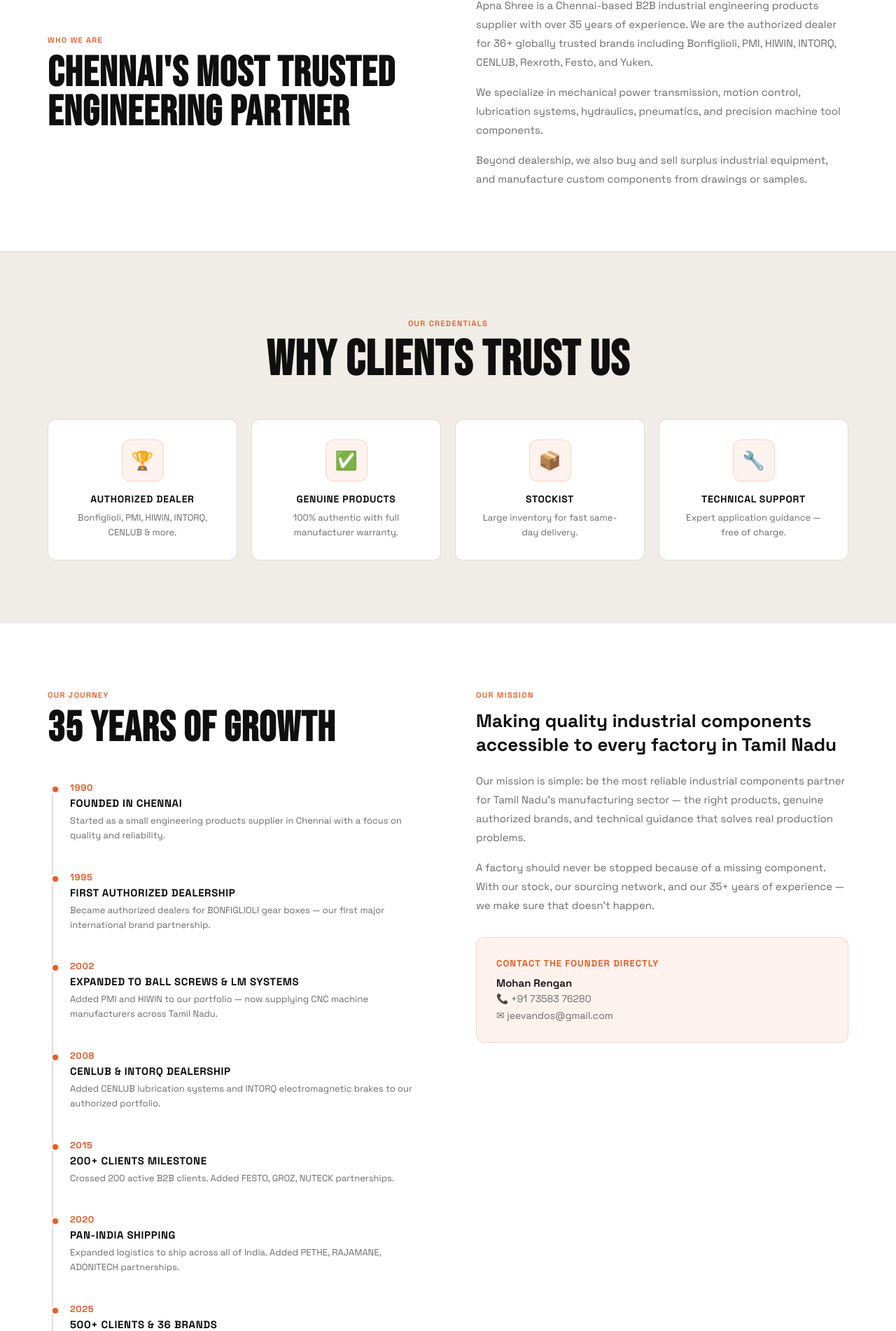
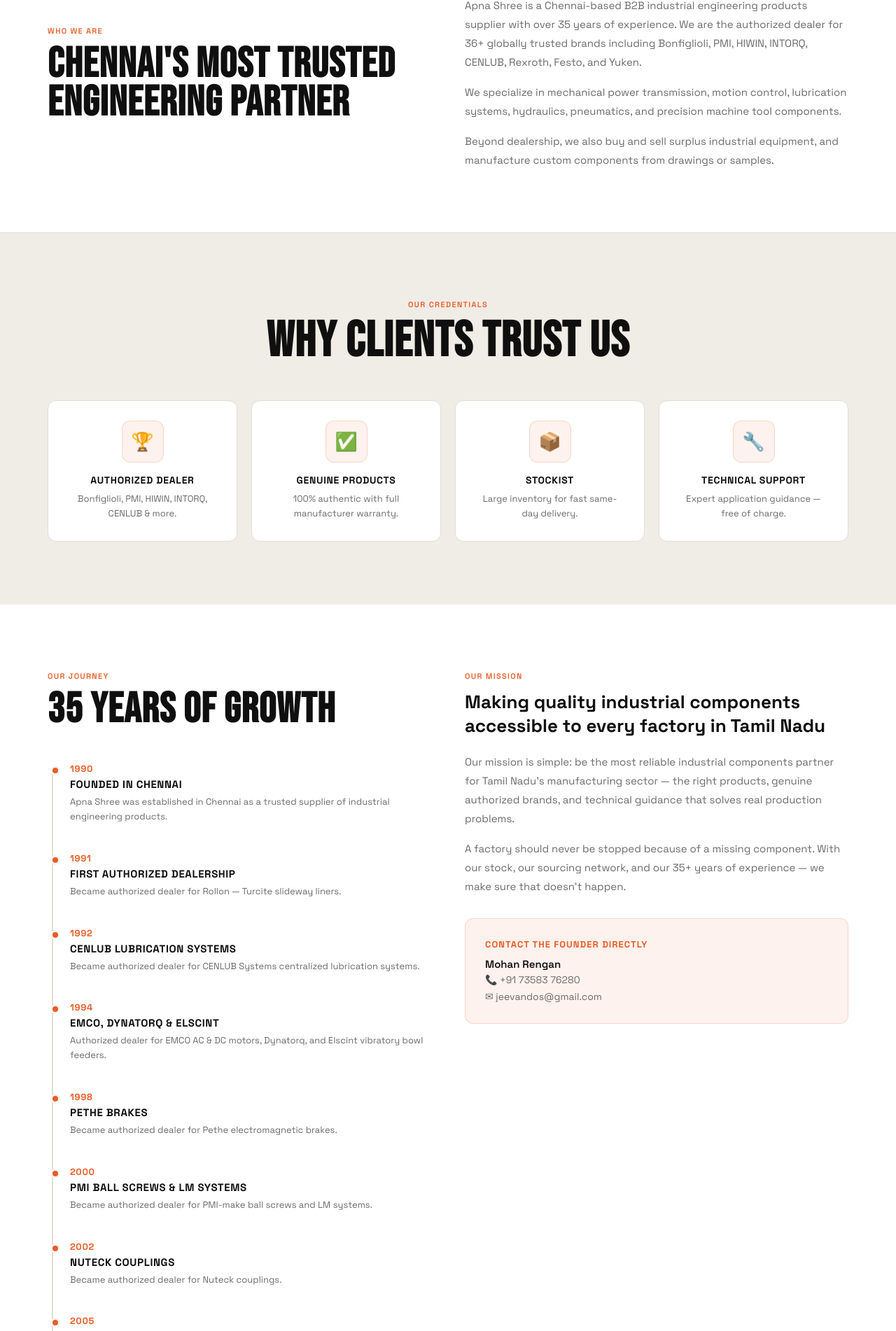
Before and after one commit to apnashreeinquiry-cloud/apnashree-website, a Next.js app: page /about in a window 1280 px wide. Shown: the part 875-2777 px from the top of the page at 70% size. Built offline with nearby package versions, Linux system fonts and the light colour scheme.

Commit message:
About page: real company history, FAQ section, 1500+ clients, mobile responsive

```diff
--- a/src/app/about/page.js
+++ b/src/app/about/page.js
@@ -2,15 +2,23 @@
 import Navbar from '@/components/Navbar'
 import Footer from '@/components/Footer'
 import SmartImage from '@/components/SmartImage'
-export const metadata = { title: 'About Apna Shree | 35+ Years Authorized Industrial Dealer Chennai', description: "Apna Shree — Chennai's most trusted industrial engineering partner since 1990. Authorized dealer for CENLUB, INTORQ, BONFIGLIOLI, PMI, HIWIN. 500+ B2B clients.", alternates: { canonical: 'https://apnashree.com/about' } }
+import FaqSection from '@/components/FaqSection'
+export const metadata = { title: 'About Apna Shree | 35+ Years Authorized Industrial Dealer Chennai', description: "Apna Shree — Chennai's most trusted industrial engineering partner since 1990. Authorized dealer for CENLUB, INTORQ, BONFIGLIOLI, PMI, HIWIN. 1500+ B2B clients.", alternates: { canonical: 'https://apnashree.com/about' } }
 const timeline = [
-  { year: '1990', title: 'Founded in Chennai', desc: 'Started as a small engineering products supplier in Chennai with a focus on quality and reliability.' },
-  { year: '1995', title: 'First Authorized Dealership', desc: 'Became authorized dealers for BONFIGLIOLI gear boxes — our first major international brand partnership.' },
-  { year: '2002', title: 'Expanded to Ball Screws & LM Systems', desc: 'Added PMI and HIWIN to our portfolio — now supplying CNC machine manufacturers across Tamil Nadu.' },
-  { year: '2008', title: 'CENLUB & INTORQ Dealership', desc: 'Added CENLUB lubrication systems and INTORQ electromagnetic brakes to our authorized portfolio.' },
-  { year: '2015', title: '200+ Clients Milestone', desc: 'Crossed 200 active B2B clients. Added FESTO, GROZ, NUTECK partnerships.' },
-  { year: '2020', title: 'Pan-India Shipping', desc: 'Expanded logistics to ship across all of India. Added PETHE, RAJAMANE, ADONITECH partnerships.' },
-  { year: '2025', title: '500+ Clients & 36 Brands', desc: 'Now serving 500+ B2B manufacturing clients with 36+ authorized brand partnerships and growing.' },
+  { year: '1990', title: 'Founded in Chennai', desc: 'Apna Shree was established in Chennai as a trusted supplier of industrial engineering products.' },
+  { year: '1991', title: 'First Authorized Dealership', desc: 'Became authorized dealer for Rollon — Turcite slideway liners.' },
+  { year: '1992', title: 'CENLUB Lubrication Systems', desc: 'Became authorized dealer for CENLUB Systems centralized lubrication systems.' },
+  { year: '1994', title: 'EMCO, Dynatorq & Elscint', desc: 'Authorized dealer for EMCO AC & DC motors, Dynatorq, and Elscint vibratory bowl feeders.' },
+  { year: '1998', title: 'Pethe Brakes', desc: 'Became authorized dealer for Pethe electromagnetic brakes.' },
+  { year: '2000', title: 'PMI Ball Screws & LM Systems', desc: 'Became authorized dealer for PMI-make ball screws and LM systems.' },
+  { year: '2002', title: 'Nuteck Couplings', desc: 'Became authorized dealer for Nuteck couplings.' },
+  { year: '2005', title: 'Motors, Gearboxes & Couplings', desc: 'Expanded into industrial motors, gear boxes, and a wider range of industrial couplings.' },
+  { year: '2006', title: 'ACMEE International Exhibition', desc: 'Began participating in the ACMEE International Exhibition — 10 times consecutively since.' },
+  { year: '2010', title: 'Coolant Pumps', desc: 'Expanded into coolant pumps for CNC and conventional machine tools.' },
+  { year: '2019', title: 'INTORQ Dealership', desc: 'Became authorized dealer for INTORQ electromagnetic brakes and clutches.' },
+  { year: '2020', title: 'PAN India Shipping', desc: 'Expanded logistics to ship across all of India, with exports to the US and Dubai.' },
+  { year: '2022', title: 'Best Distributor Award', desc: 'Received the Best Distributor Award for INTORQ.' },
+  { year: '2025', title: 'DURI (Taiwan) Dealership', desc: 'Became dealer for DURI Taiwan products. Now serving 1500+ clients across 36 brands.' },
 ]
 const testimonials = [
   { stars: 5, text: 'Apna Shree has been our go-to supplier for CENLUB lubrication systems for over 10 years. Always genuine products, fast delivery, and excellent technical support.', name: 'R. Krishnamurthy', company: 'Precision Engineering Works, Ambattur', init: 'RK' },
@@ -26,20 +34,20 @@
       <Navbar />
       <section style={{ padding: '80px 0 60px', borderBottom: '1px solid var(--border)', background: 'var(--bg)' }}>
         <div className="container">
-          <div style={{ display: 'grid', gridTemplateColumns: '1fr 1fr', gap: 60, alignItems: 'center' }}>
+          <div className="grid-2" style={{ alignItems: 'center' }}>
             <div>
               <span className="label">Our Story</span>
               <h1 style={{ marginBottom: 20 }}>
                 <span style={{ fontFamily: "'Bebas Neue',sans-serif", fontSize: 'clamp(52px,7vw,88px)', color: 'var(--text)', display: 'block', lineHeight: 0.92, letterSpacing: '0.02em' }}>ABOUT</span>
                 <span style={{ fontFamily: "'Bebas Neue',sans-serif", fontSize: 'clamp(52px,7vw,88px)', color: 'var(--accent)', display: 'block', lineHeight: 0.92, letterSpacing: '0.02em' }}>APNA SHREE</span>
               </h1>
-              <p style={{ fontSize: 17, color: 'var(--text3)', lineHeight: 1.75, marginBottom: 28 }}>35+ years of engineering excellence in Chennai. Trusted by 500+ B2B clients across Tamil Nadu and India.</p>
+              <p style={{ fontSize: 17, color: 'var(--text3)', lineHeight: 1.75, marginBottom: 28 }}>35+ years of engineering excellence in Chennai. Trusted by 1500+ B2B clients across Tamil Nadu and India.</p>
               <div style={{ display: 'flex', gap: 12, flexWrap: 'wrap' }}>
                 <Link href="/contact" className="btn-primary">Get In Touch</Link>
                 <Link href="/products" className="btn-ghost">View Products</Link>
               </div>
               <div className="about-stats-row">
-                {[['35+', 'Years in Business'], ['500+', 'B2B Clients'], ['36+', 'Global Brands'], ['29+', 'Product Categories']].map(([n, l]) => (
+                {[['35+', 'Years in Business'], ['1500+', 'B2B Clients'], ['36+', 'Global Brands'], ['29+', 'Product Categories']].map(([n, l]) => (
                   <div key={l} className="about-stat"><div className="about-stat-num">{n}</div><div className="about-stat-label">{l}</div></div>
                 ))}
               </div>
@@ -56,7 +64,7 @@
       </section>
       <section className="section">
         <div className="container">
-          <div style={{ display: 'grid', gridTemplateColumns: '1fr 1fr', gap: 80, alignItems: 'center' }}>
+          <div className="grid-2" style={{ alignItems: 'center' }}>
             <div>
               <span className="label">Who We Are</span>
               <h2 style={{ fontFamily: "'Bebas Neue',sans-serif", fontSize: 'clamp(40px,5vw,60px)', lineHeight: 0.92, letterSpacing: '0.02em', color: 'var(--text)', marginBottom: 28 }}>CHENNAI'S MOST TRUSTED<br />ENGINEERING PARTNER</h2>
@@ -81,7 +89,7 @@
       </section>
       <section className="section">
         <div className="container">
-          <div style={{ display: 'grid', gridTemplateColumns: '1fr 1fr', gap: 80, alignItems: 'start' }}>
+          <div className="grid-2" style={{ alignItems: 'start' }}>
             <div>
               <span className="label">Our Journey</span>
               <h2 style={{ fontFamily: "'Bebas Neue',sans-serif", fontSize: 'clamp(40px,5vw,60px)', lineHeight: 0.92, letterSpacing: '0.02em', color: 'var(--text)', marginBottom: 48 }}>35 YEARS OF GROWTH</h2>
@@ -128,6 +136,7 @@
           </div>
         </div>
       </section>
+      <FaqSection />
       <Footer />
     </>
   )
--- /dev/null
+++ b/src/components/FaqSection.jsx
@@ -0,0 +1,56 @@
+'use client'
+import { useState } from 'react'
+
+const FAQS = [
+  { q: 'Do you ship outside Chennai?', a: 'Yes — we ship across all of India (PAN India), and we also export to the US and Dubai.' },
+  { q: 'Do you import from Egypt?', a: 'No.' },
+  { q: 'Do you service the products you supply?', a: 'Yes — all our products are serviced.' },
+  { q: 'Are you an authorized dealer?', a: 'Yes — Apna Shree has been an authorized dealer since 1991, and today we represent 36+ reputed Indian and global brands.' },
+  { q: 'How do I get the best price?', a: 'Call or WhatsApp us at +91 73583 76280, or send an enquiry through the website — we respond quickly with our best price.' },
+]
+
+export default function FaqSection() {
+  const [open, setOpen] = useState(0)
+
+  const jsonLd = {
+    '@context': 'https://schema.org',
+    '@type': 'FAQPage',
+    mainEntity: FAQS.map(f => ({
+      '@type': 'Question',
+      name: f.q,
+      acceptedAnswer: { '@type': 'Answer', text: f.a },
+    })),
+  }
+
+  return (
+    <section className="section" style={{ borderTop: '1px solid var(--border)' }}>
+      <div className="container">
+        <div className="sec-head sec-head-center">
+          <span className="label">Questions</span>
+          <h2>FREQUENTLY ASKED QUESTIONS</h2>
+        </div>
+        <div style={{ maxWidth: 760, margin: '0 auto' }}>
+          {FAQS.map((f, i) => {
+            const isOpen = open === i
+            return (
+              <div key={i} style={{ border: '1px solid var(--border)', borderRadius: 12, marginBottom: 12, overflow: 'hidden', background: 'var(--bg)' }}>
+                <button
+                  onClick={() => setOpen(isOpen ? -1 : i)}
+                  aria-expanded={isOpen}
+                  style={{ width: '100%', display: 'flex', justifyContent: 'space-between', alignItems: 'center', gap: 16, padding: '18px 22px', background: 'none', border: 'none', cursor: 'pointer', textAlign: 'left', font: 'inherit' }}
+                >
+                  <span style={{ fontSize: 16, fontWeight: 700, color: 'var(--text)' }}>{f.q}</span>
+                  <span style={{ fontSize: 24, lineHeight: 1, color: 'var(--accent)', flex: '0 0 auto', transform: isOpen ? 'rotate(45deg)' : 'none', transition: 'transform .2s' }}>+</span>
+                </button>
+                {isOpen && (
+                  <div style={{ padding: '0 22px 20px', fontSize: 15, color: 'var(--text3)', lineHeight: 1.7 }}>{f.a}</div>
+                )}
+              </div>
+            )
+          })}
+        </div>
+      </div>
+      <script type="application/ld+json" dangerouslySetInnerHTML={{ __html: JSON.stringify(jsonLd) }} />
+    </section>
+  )
+}
```
